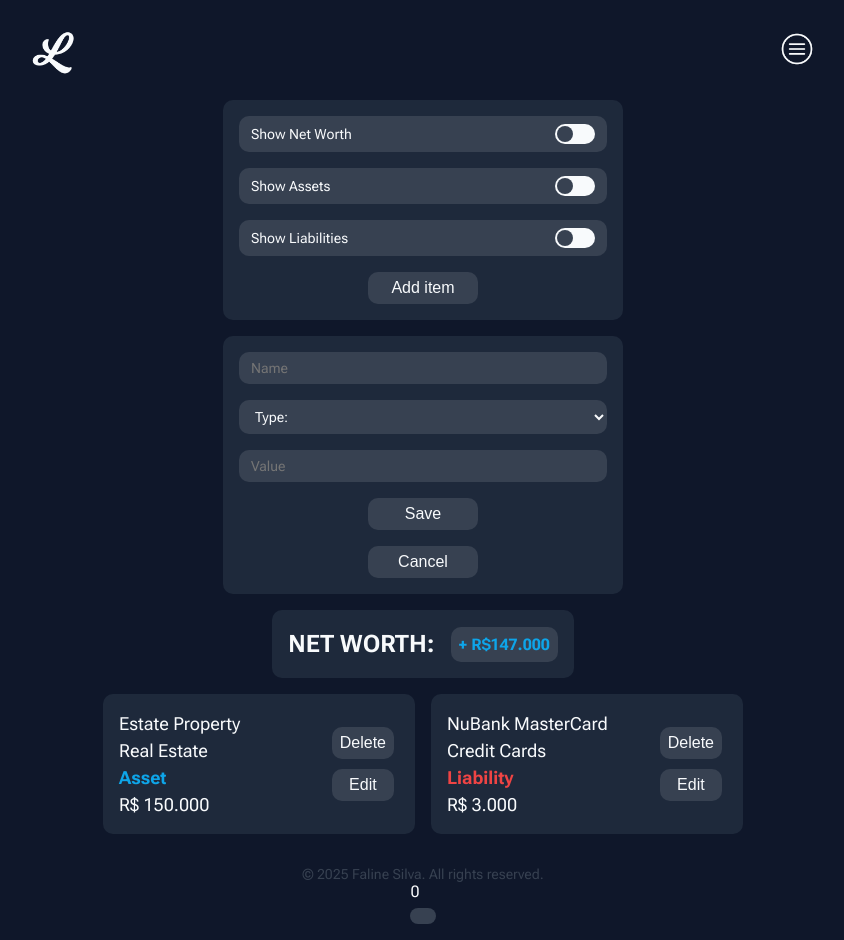
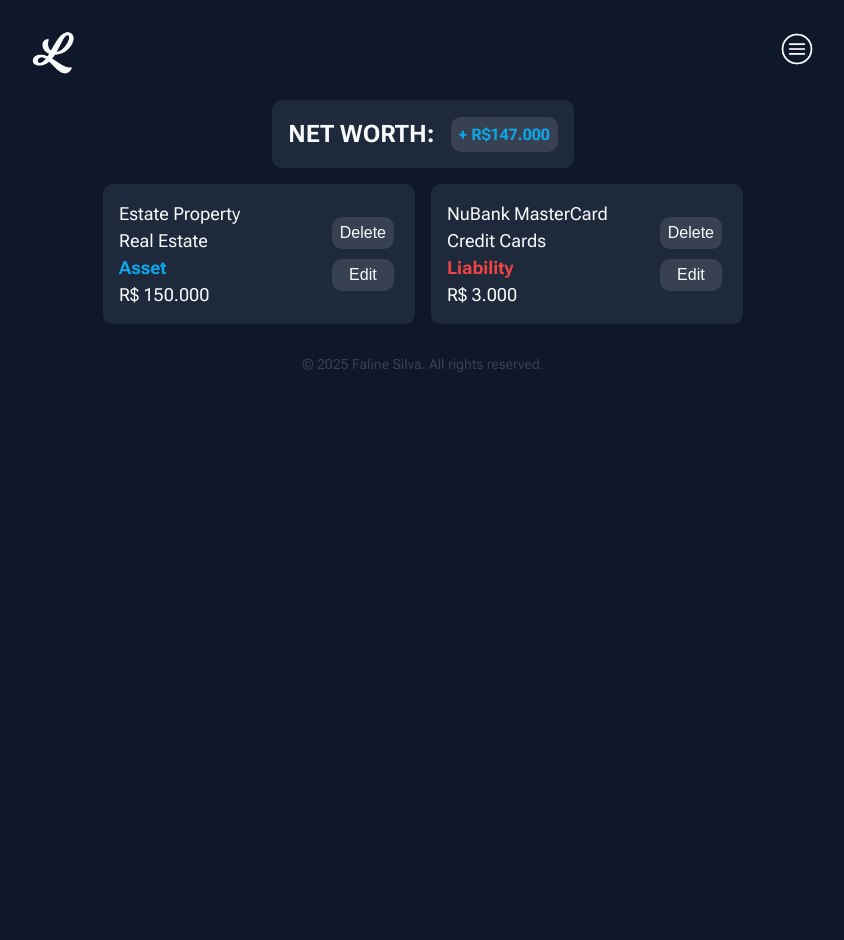
Before and after one commit to falinesilva/liberty, a React (Create React App) app: page / in a window 1280 px wide. Shown: the whole page, without its empty margins (217-1061 px from the left). After the commit the page ends 800 px from the top, so only its background shows below. Built offline with nearby package versions, Linux system fonts and the light colour scheme; a web font is replaced by a local one.

Commit message:
Added functionality to the Menu and Add buttons.

```diff
--- a/src/App.js
+++ b/src/App.js
@@ -6,20 +6,29 @@ import ItemForm from "./components/ItemForm";
 import NetWorth from "./components/NetWorth";
 import ItemList from "./components/ItemList";
 import Footer from "./components/Footer";
-import Counter from "./components/Counter";
+import { useState, useEffect } from "react";
 
 function App() {
+  const [showMenu, setShowMenu] = useState(false);
+  const [showItemForm, setShowItemForm] = useState(false);
+
+  useEffect(() => {
+    if (showItemForm) {
+      setShowMenu(false);
+    }
+  });
+
   return (
     <>
-      <Header />
-      <Menu />
-      <ItemForm />
+      <Header showMenu={showMenu} setShowMenu={setShowMenu} />
+      {showMenu ? (
+        <Menu showItemForm={showItemForm} setShowItemForm={setShowItemForm} />
+      ) : null}
+      {showItemForm ? <ItemForm /> : null}
       <NetWorth />
       <ItemList />
       <Footer />
-      <Counter />
     </>
   );
 }
-
 export default App;
--- a/src/components/Counter.js
+++ /dev/null
@@ -1,16 +0,0 @@
-import React, { useState } from "react";
-
-function Counter() {
-  const [count, setCount] = useState(0);
-
-  return (
-    <div>
-      <span>{count}</span>
-      <button
-        className="btn btn-special"
-        onClick={() => setCount((c) => c + 1)}
-      ></button>
-    </div>
-  );
-}
-export default Counter;
--- a/src/components/Header.js
+++ b/src/components/Header.js
@@ -1,11 +1,14 @@
-export default function Header() {
+export default function Header({ showMenu, setShowMenu }) {
   return (
     <header className="header">
       <div className="logo">
         <img src="logo.png" width="36" alt="Liberty Logo" />
       </div>
       <div className="menu-icon">
-        <button className="btn btn-menu">
+        <button
+          className="btn btn-menu"
+          onClick={() => setShowMenu((show) => !show)}
+        >
           <img
             className="menu-img"
             src="open-menu.png"
--- a/src/components/Menu.js
+++ b/src/components/Menu.js
@@ -1,4 +1,4 @@
-export default function Menu() {
+export default function Menu({ showItemForm, setShowItemForm }) {
   return (
     <div className="menu">
       <label className="toggle">
@@ -17,7 +17,12 @@ export default function Menu() {
         <input type="checkbox" id="toggle-liabilities" />
         <span className="slider"></span>
       </label>
-      <button className="btn btn-add">Add item</button>
+      <button
+        className="btn btn-add"
+        onClick={() => setShowItemForm((show) => !show)}
+      >
+        Add item
+      </button>
     </div>
   );
 }
```
